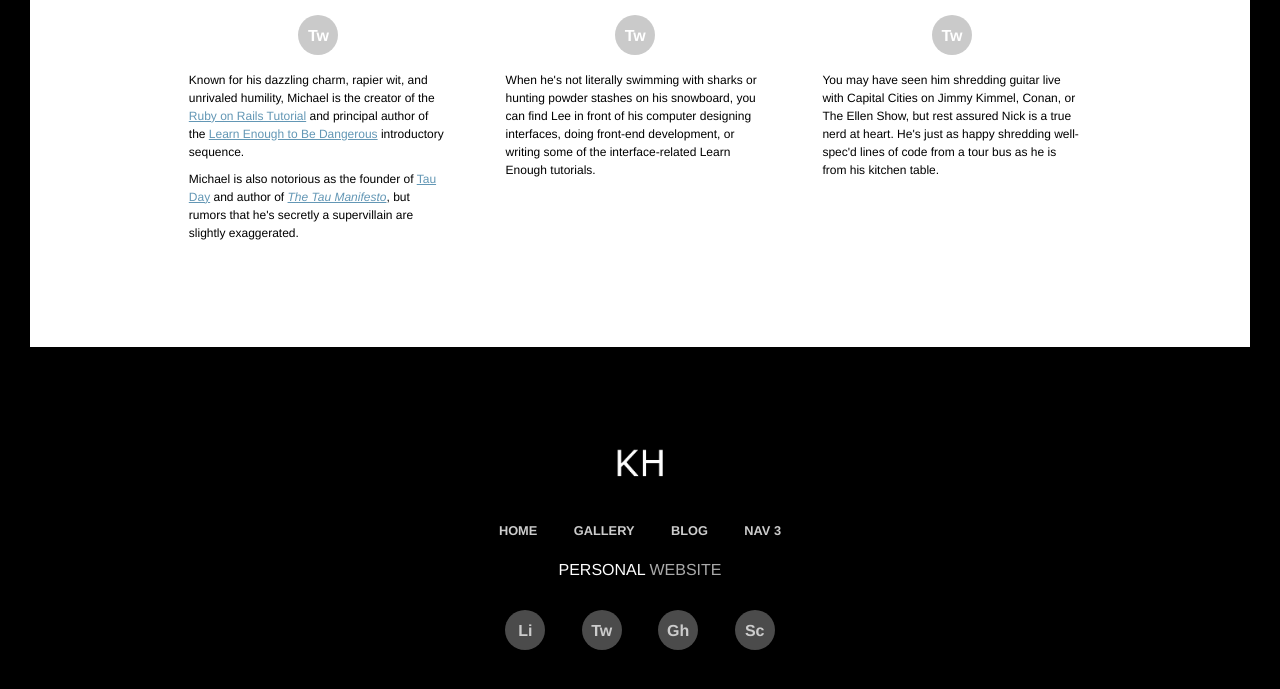
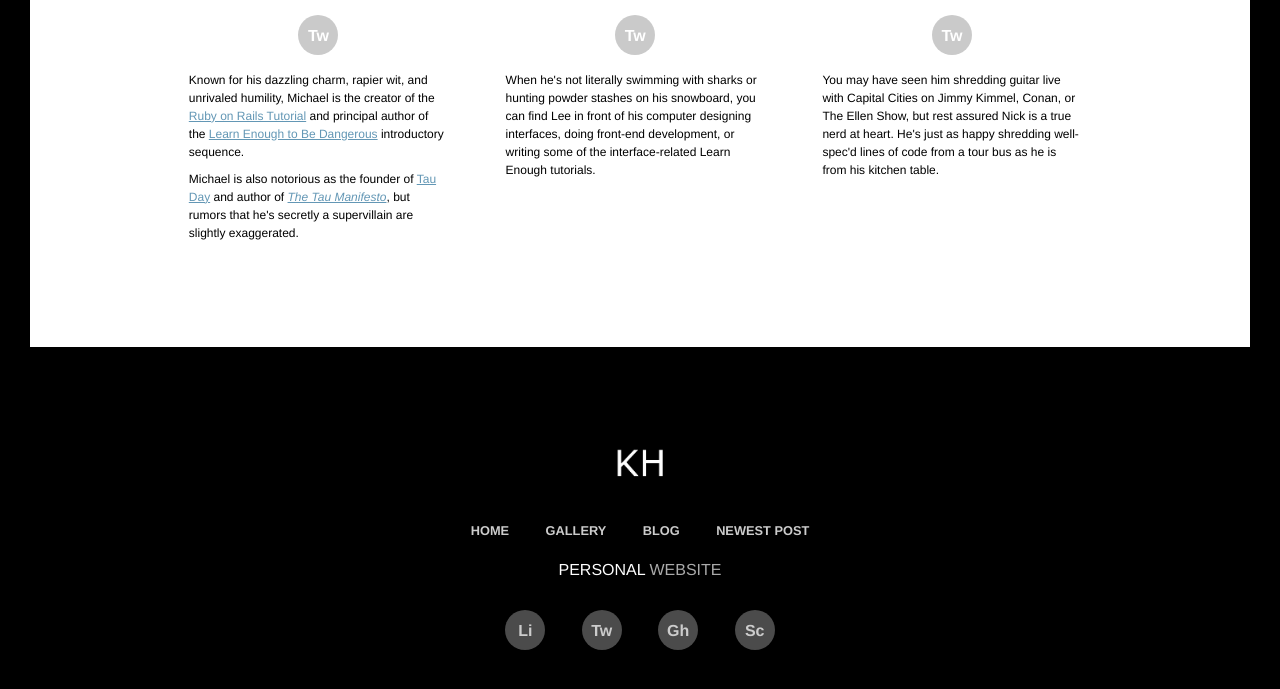
Before and after one commit to khoeger/khoeger.github.io, a Jekyll site: the page built from index.html, in a window 1280 px wide and 900 px high, scrolled down 1736 px, cut to the strip 115-804 px from the top of the window. Built offline with Jekyll 4.4.1, drawn with Linux system fonts in a browser that asks for light colours.

Commit message:
Link to last post

```diff
--- a/_includes/nav-links.html
+++ b/_includes/nav-links.html
@@ -1,4 +1,4 @@
 <li><a href="/">Home</a></li>
 <li><a href="/gallery">Gallery</a></li>
 <li><a href="/blog">Blog</a></li>
-<li><a href="#">Nav 3</a></li>
+<li><a href="{{ site.posts.first.url }}">Newest Post</a></li>
```
